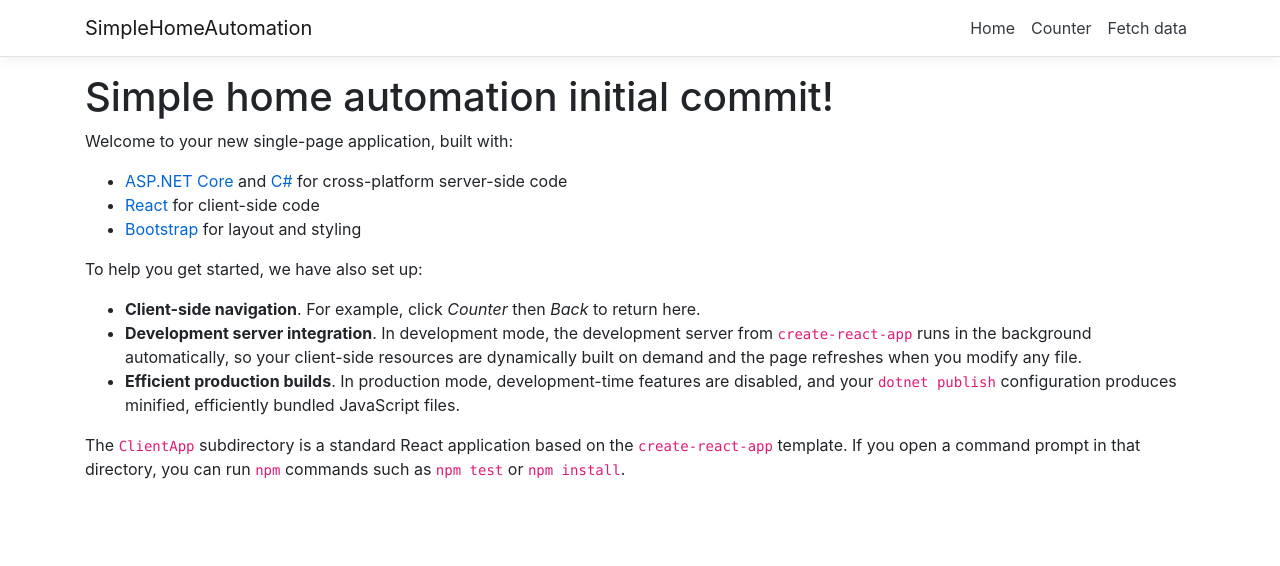
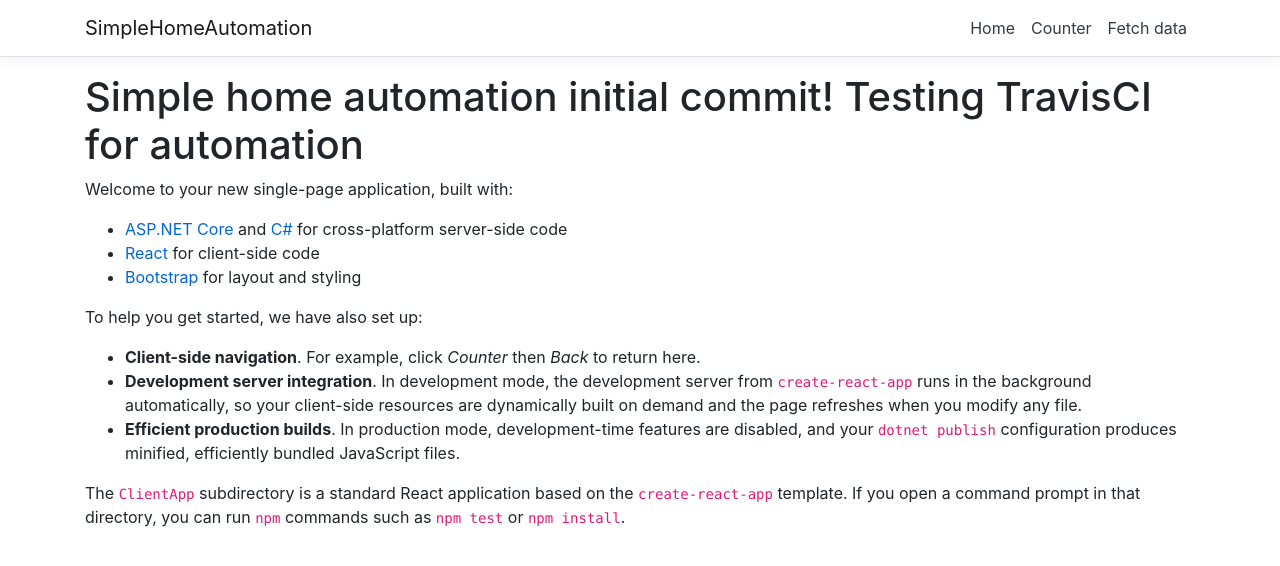
Before and after one commit to Furman950/simple-home-automation, a React (Create React App) app in the folder SimpleHomeAutomation/ClientApp/: page / in a window 1280 px wide. Shown: the top 566 px of the page. Built offline with nearby package versions, Linux system fonts and the light colour scheme.

Commit message:
Testing automation again...

```diff
--- a/SimpleHomeAutomation/ClientApp/src/components/Home.js
+++ b/SimpleHomeAutomation/ClientApp/src/components/Home.js
@@ -6,7 +6,7 @@ export class Home extends Component {
   render () {
     return (
       <div>
-        <h1>Simple home automation initial commit!</h1>
+        <h1>Simple home automation initial commit! Testing TravisCI for automation</h1>
         <p>Welcome to your new single-page application, built with:</p>
         <ul>
           <li><a href='https://get.asp.net/'>ASP.NET Core</a> and <a href='https://msdn.microsoft.com/en-us/library/67ef8sbd.aspx'>C#</a> for cross-platform server-side code</li>
```
